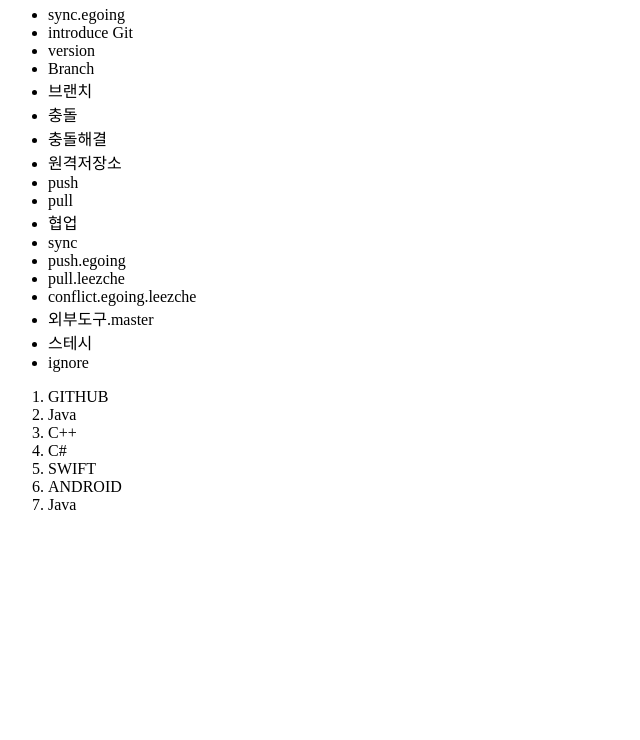
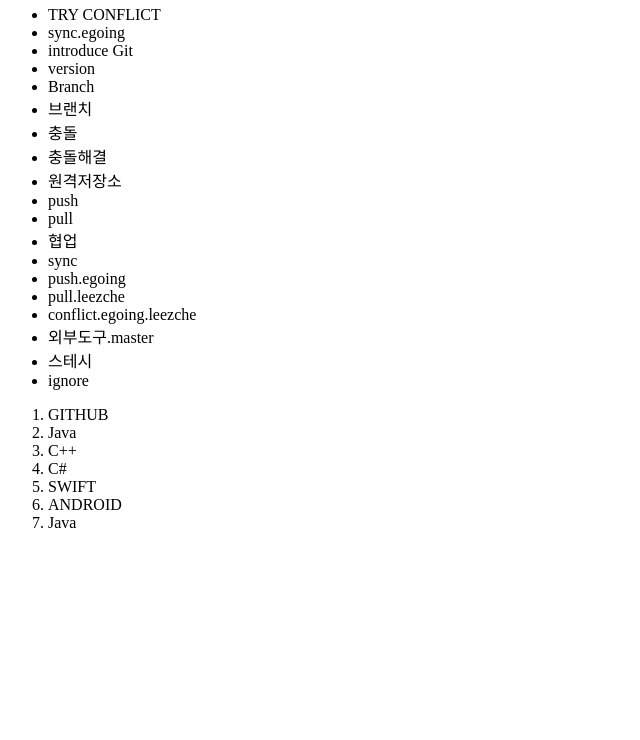
Before and after one commit to wangjo22/Github_Practice, a plain HTML site: page index.html in a window 1280 px wide. Shown: the part 60-800 px from the top of the page, without its empty margins (0-640 px from the left). Drawn offline with Linux system fonts and the light colour scheme.

Commit message:
Expriment conflict

```diff
--- a/index.html
+++ b/index.html
@@ -8,6 +8,7 @@
             <h1>Git</h1>
         </header>
         <ul>
+            <li>TRY CONFLICT</li>
             <li>sync.egoing</li>
             <li>introduce Git</li>
             <li>version</li>
```
